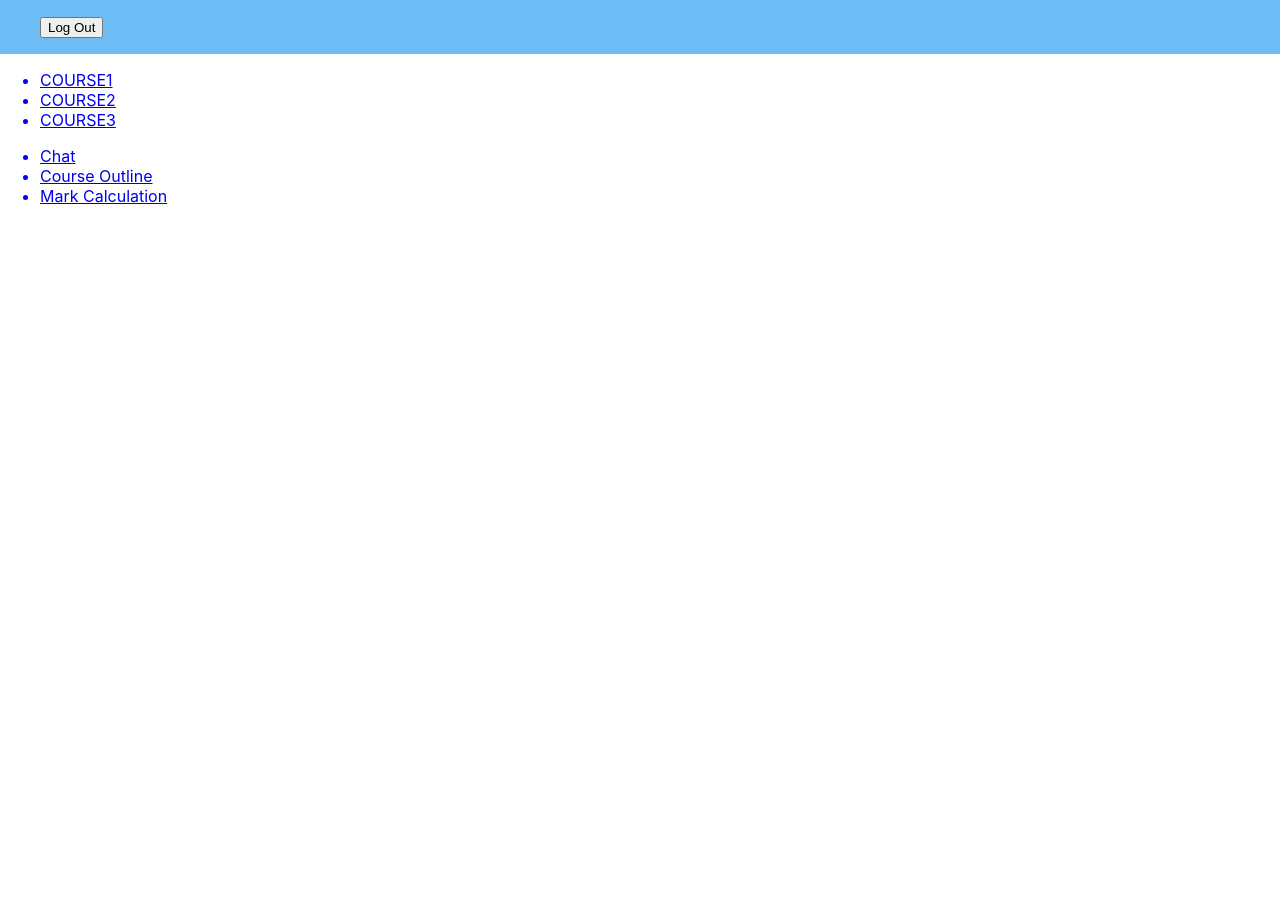
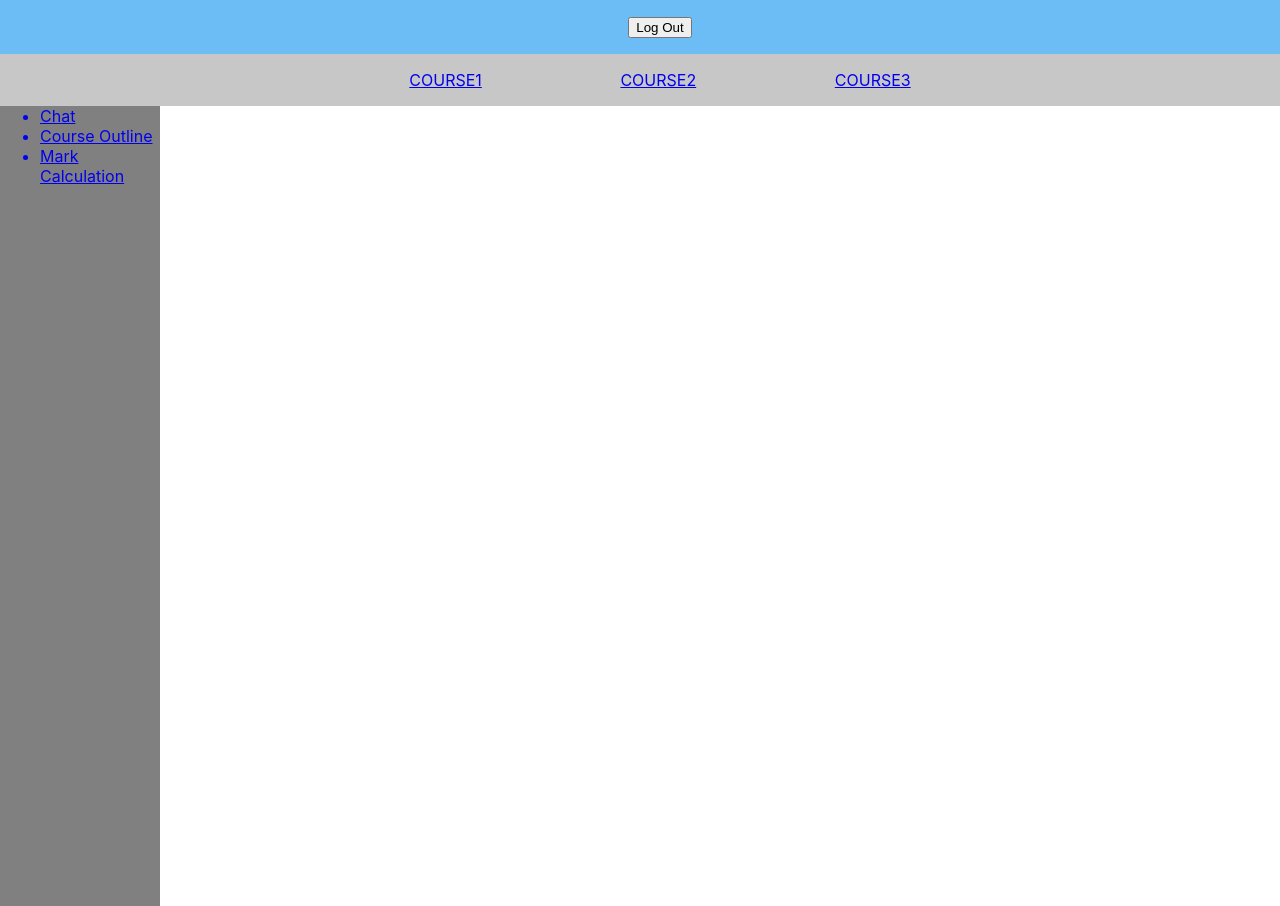
Before and after one commit to RyderAU/capstone-project, a React (Create React App) app in the folder frontend/: page /subject-one in a window 1280 px wide. Before the commit the page ends 800 px from the top, so only its background shows below. Built offline with nearby package versions, Linux system fonts and the light colour scheme.

Commit message:
Basic CSS

```diff
--- a/frontend/src/App.css
+++ b/frontend/src/App.css
@@ -4,3 +4,35 @@
   align-items: left;
   min-height: 5vh;
 }
+.nav-container {
+  background: #6cbcf6;
+  display: flex;
+  justify-content: space-around;
+  align-items: center;
+  min-height: 5vh;
+}
+
+.courses-container {
+  display: flex;
+  justify-content: space-around;
+  align-items: center;
+  min-height: 5vh;
+  background-color: #c7c7c7;
+}
+
+.courses-item {
+  width: 50%;
+  display: flex;
+  justify-content: space-around;
+  list-style: none;
+}
+
+.features-container {
+  height: 100vh;
+  width: 160px;
+  background-color: grey;
+}
+
+.features-item {
+  margin: 0;
+}
```
